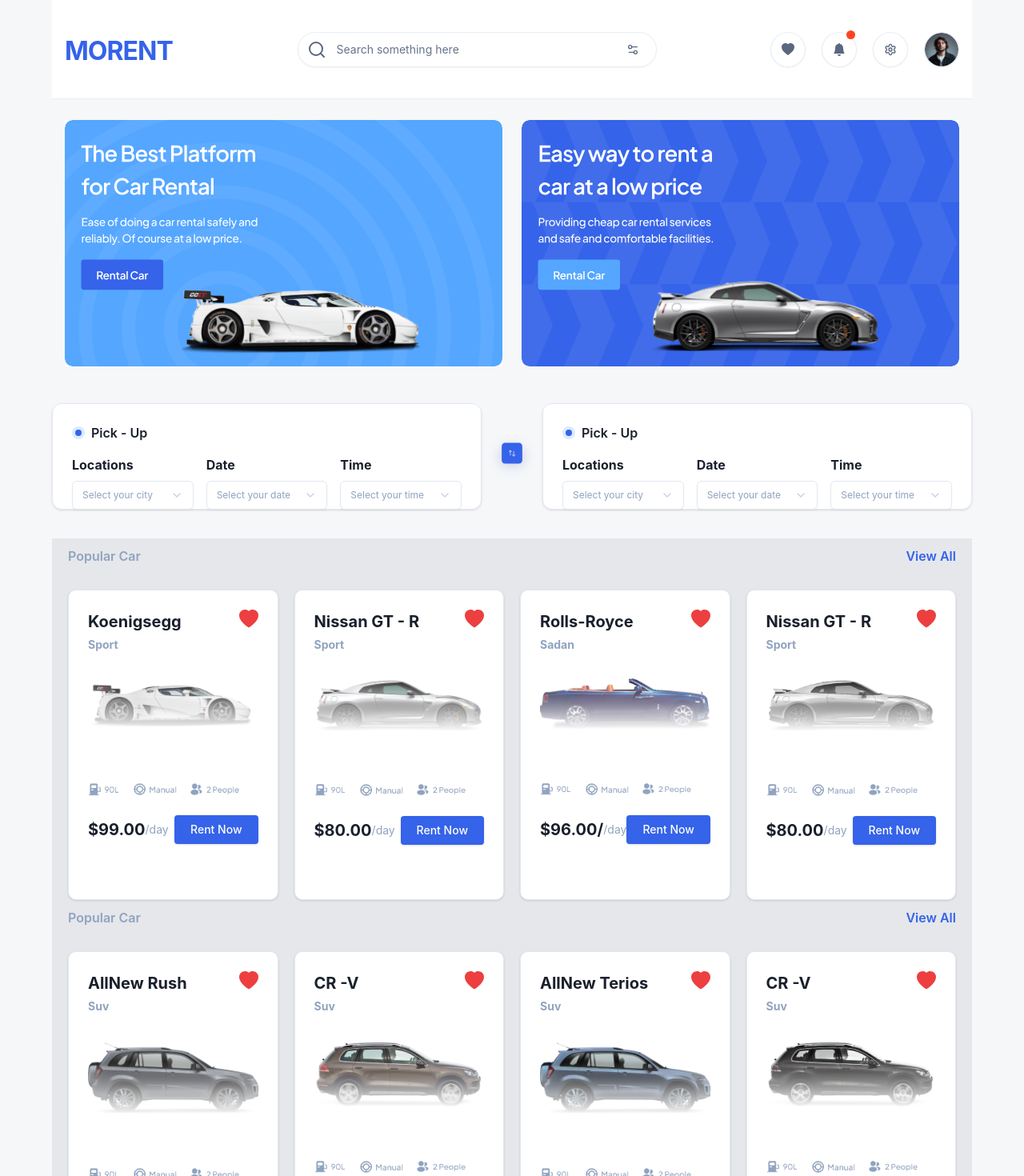
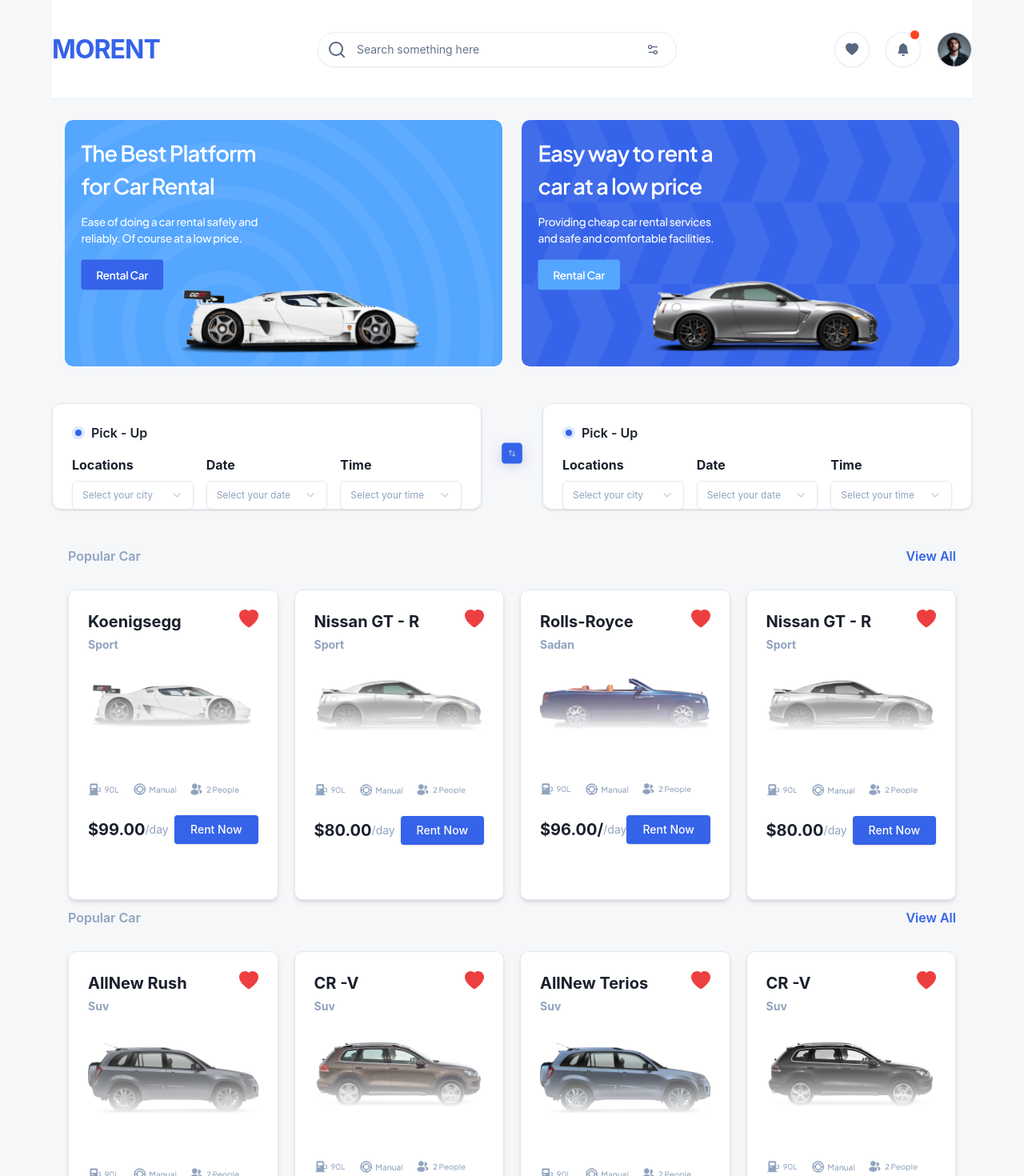
Before and after one commit to MOrhan786/hackathon-figma-pro, a Next.js app: page / in a window 1280 px wide. Shown: the top 1470 px of the page at 80% size. Built offline with nearby package versions, Linux system fonts and the light colour scheme.

Commit message:
first commit

```diff
--- a/src/app/carDetail/page.tsx
+++ b/src/app/carDetail/page.tsx
@@ -153,7 +153,7 @@
             {cars3.map((car) => (
               <Card
                 key={car.id}
-                className="relative w-full h-[378px] p-6 bg-[#FFFFFF] rounded-[10px]  "
+                className="relative w-full h-[378px] p-6 bg-[#FFFFFF] rounded-[10px]  shadow-md transition-transform duration-300 hover:scale-105 "
               >
                 {/* Header Section */}
                 <div className="flex justify-between items-start">
@@ -248,7 +248,7 @@
             {cars3.map((car) => (
               <Card
                 key={car.id}
-                className="relative w-full h-[378px] p-6 bg-[#FFFFFF] rounded-[10px]  "
+                className="relative w-full h-[378px] p-6 bg-[#FFFFFF] rounded-[10px]  shadow-md transition-transform duration-300 hover:scale-105 "
               >
                 {/* Header Section */}
                 <div className="flex justify-between items-start">
--- a/src/app/category/page.tsx
+++ b/src/app/category/page.tsx
@@ -41,7 +41,7 @@
             {cars2.map((car) => (
               <Card
                 key={car.id}
-                className="relative w-full h-[378px] p-6 bg-[#FFFFFF] rounded-[10px]  "
+                className="relative w-full h-[378px] p-6 bg-[#FFFFFF] rounded-[10px]  shadow-md transition-transform duration-300 hover:scale-105 "
               >
                 {/* Header Section */}
                 <div className="flex justify-between items-start">
--- a/src/app/globals.css
+++ b/src/app/globals.css
@@ -73,27 +73,11 @@
   }
 }
 
-/*
-:root {
-  --background: #ffffff;
-  --foreground: #171717;
-}
-
-@media (prefers-color-scheme: dark) {
-  :root {
-    --background: #0a0a0a;
-    --foreground: #ededed;
+@layer utilities {
+  .hover-zoom {
+    transition: transform 0.3s ease-in-out;
+  }
+  .hover-zoom:hover {
+    transform: scale(1.1);
   }
 }
-
-body {
-  color: var(--foreground);
-  background: var(--background);
-  font-family: Arial, Helvetica, sans-serif;
-}
-
-@layer utilities {
-  .text-balance {
-    text-wrap: balance;
-  }
-} */
--- a/src/components/cardsCar.tsx
+++ b/src/components/cardsCar.tsx
@@ -9,8 +9,9 @@
 
 function Cards() {
   return (
+
     <div>
-      <section className="bg-gray-200 w-full h-auto mt-[36px]">
+      <section className="bg-[#F6F7F9] w-full h-auto mt-[36px]">
         {/* Header */}
         <div className="w-full h-[44px] flex justify-between items-center px-5">
           <span className="text-[#90A3BF] font-semibold text-[16px]">
@@ -22,11 +23,11 @@
         </div>
 
         {/* Cards Section */}
-        <div className="mt-5 px-5 grid grid-cols-1  sm:grid-cols-2 lg:grid-cols-4 gap-5  ">
+        <div className="mt-5 px-5 grid grid-cols-1  sm:grid-cols-1 lg:grid-cols-4 lg:gap-5 sm:gap-3 ">
           {cars1.map(( car) => (
             <Card
               key={car.id}
-              className="relative w-full h-[388px] p-6 bg-[#FFFFFF] rounded-[10px]   "
+              className="relative w-full h-[388px] p-6 bg-[#FFFFFF] rounded-[10px]  shadow-md transition-transform duration-300 hover:scale-105  "
             >
               {/* Header Section */}
               <div className="flex justify-between items-start ">
@@ -110,11 +111,11 @@
         </div>
 
         {/* Cards Section */}
-        <div className="mt-5 px-5 grid grid-cols-1  sm:grid-cols-2 lg:grid-cols-4 gap-5  ">
+        <div className="mt-5 px-5 grid grid-cols-1  sm:grid-cols-1 lg:grid-cols-4 gap-5  ">
           {cars.map((car) => (
             <Card
               key={car.id}
-              className="relative w-full h-[388px] p-6 bg-[#FFFFFF] rounded-[10px]  "
+              className="relative w-full h-[388px] p-6 bg-[#FFFFFF] rounded-[10px]  shadow-md transition-transform duration-300 hover:scale-105  "
             >
               {/* Header Section */}
               <div className="flex justify-between items-start">
--- a/src/components/header.tsx
+++ b/src/components/header.tsx
@@ -1,35 +1,32 @@
+"use client";
 
-"use client"
+import { Search, Settings2 } from "lucide-react";
+import { Button } from "@/components/ui/button";
+import { Input } from "@/components/ui/input";
+import { BsBellFill, BsHeartFill } from "react-icons/bs";
+import Image from "next/image";
 
-import {  Search, Settings2, SettingsIcon } from 'lucide-react'
-import { Button } from "@/components/ui/button"
-import { Input } from "@/components/ui/input"
-import { BsBellFill, BsHeartFill } from 'react-icons/bs'
-import Image from 'next/image'
-
-
-
-
-
-function header() {
+function Header() {
   return (
-    < div className='lg:w-full lg:max-w-[1440px] sm:w-[800px] sm:h-[141px] px-[65px]  '>
-      {/* navbar div */}
-
-         <nav className=" h-[124px] bg-[#FFFFFF] border-b border-[rgba(195,212,233,0.4)] px-4  ">
+    <div className="w-full px-4 lg:px-[65px]">
+      {/* Navbar */}
+      <nav className="h-[124px] bg-[#FFFFFF] border-b border-[rgba(195,212,233,0.4)]">
         <div className="max-w-[1440px] mx-auto h-full flex items-center justify-between">
           {/* Logo */}
-        <a href="#" className=" w-[148px] h-[44px] text-[32px] font-bold text-[#3563E9] tracking-[-0.03em]">
+          <a
+            href="#"
+            className="text-[24px] lg:text-[32px] font-bold text-[#3563E9] tracking-[-0.03em]"
+          >
             MORENT
           </a>
 
           {/* Search Bar */}
-        <div className="relative max-w-[449px] w-full h-[44px]  ">
+          <div className="hidden sm:flex relative w-full max-w-[449px] h-[44px]">
             <div className="absolute left-3 top-1/2 -translate-y-1/2">
               <Search className="h-6 w-6 text-[#596780]" />
             </div>
             <Input
-            className="h-11 pl-12 pr-12   border-[rgba(195,212,233,0.4)] text-[#596780] rounded-3xl"
+              className="h-11 pl-12 pr-12 border-[rgba(195,212,233,0.4)] text-[#596780] rounded-3xl"
               placeholder="Search something here"
               type="search"
             />
@@ -38,50 +35,41 @@
               variant="ghost"
               className="absolute right-3 top-1/2 -translate-y-1/2 hover:bg-transparent"
             >
-            <Settings2  className="h-6 w-6 text-[#596780]" />
+              <Settings2 className="h-6 w-6 text-[#596780]" />
             </Button>
           </div>
 
           {/* Right Actions */}
-        <div className="flex items-center gap-5">
-          {/* Like Button */}
+          <div className="flex items-center gap-3 sm:gap-5">
+            {/* Like Button - Hidden on Small Screens */}
             <Button
               size="icon"
               variant="outline"
-            className="h-11 w-11 rounded-full border-[rgba(195,212,233,0.4)]"
+              className="hidden sm:flex h-10 w-10 sm:h-11 sm:w-11 rounded-full border-[rgba(195,212,233,0.4)]"
             >
-            <BsHeartFill className="h-6 w-6 text-[#596780]" />
+              <BsHeartFill className="h-5 w-5 sm:h-6 sm:w-6 text-[#596780]" />
             </Button>
 
-          {/* Notifications */}
-          <div className="relative">
+            {/* Notifications - Hidden on Small Screens */}
+            <div className="relative hidden sm:flex">
               <Button
                 size="icon"
                 variant="outline"
-              className="h-11 w-11 rounded-full border-[rgba(195,212,233,0.4)]"
+                className="h-10 w-10 sm:h-11 sm:w-11 rounded-full border-[rgba(195,212,233,0.4)]"
               >
-              <BsBellFill className="h-6 w-6 text-[#596780]" />
+                <BsBellFill className="h-5 w-5 sm:h-6 sm:w-6 text-[#596780]" />
               </Button>
-            <span className="absolute -top-0.5 right-0.5 h-[11px] w-[11px] bg-[#FF4423] rounded-full" />
+              <span className="absolute -top-0.5 right-0.5 h-[8px] sm:h-[11px] w-[8px] sm:w-[11px] bg-[#FF4423] rounded-full" />
             </div>
 
-          {/* Settings */}
+            {/* Profile - Always Visible */}
             <Button
               size="icon"
               variant="outline"
-            className="h-11 w-11 rounded-full border-[rgba(195,212,233,0.4)]"
-          >
-            <SettingsIcon className="h-6 w-6  text-[#596780]" />
-          </Button>
-
-          {/* Profile */}
-          <Button
-            size="icon"
-            variant="outline"
-            className="h-11 w-11 p-0 rounded-full border-[rgba(195,212,233,0.4)] overflow-hidden"
+              className="h-10 w-10 sm:h-11 sm:w-11 p-0 rounded-full border-[rgba(195,212,233,0.4)] overflow-hidden"
             >
               <Image
-              src="/images/t-img.png"
+                src="/images/t-img.png" // Replace with your profile image URL
                 alt="Profile"
                 width={44}
                 height={44}
@@ -90,9 +78,31 @@
             </Button>
           </div>
         </div>
+
+        {/* Search Bar for Small Screens */}
+        <div className="sm:hidden mt-3 px-4">
+          <div className="relative w-full h-[44px] flex items-center gap-2">
+            {/* Search Bar */}
+            <div className="relative flex-grow h-full">
+              <div className="absolute left-1 top-1/2 -translate-y-1/2">
+                <Search className="h-4 w-4 text-[#596780]" />
+              </div>
+              <Input
+                className="h-full pl-6 pr-6 border-[rgba(195,212,233,0.4)] text-[#596780] rounded-[10px]"
+                placeholder="Search something here"
+                type="search"
+              />
+            </div>
+
+            {/* Settings Icon */}
+            <div className="flex items-center justify-center w-12 h-12  border-[rgba(195,212,233,0.4)] text-[#596780] rounded-[10px] border-[2px]">
+              <Settings2 className="h-6 w-6 text-[#596780]" />
+            </div>
+          </div>
+        </div>
       </nav>
+    </div>
+  );
+}
 
-    </div>
-  )
-}
-export default header ;
+export default Header;
--- a/src/components/heroSection.tsx
+++ b/src/components/heroSection.tsx
@@ -16,20 +16,20 @@
       {/* Top Car Section */}
       <div className="w-auto max-w-[1400px] mx-auto h-[360px] flex items-center justify-between gap-6 p-4 ">
         {/* Left Car Image */}
-        <div className="bg-white w-[640px]">
+        <div className="bg-white w-[640px] ">
           <div className="w-full h-full">
             <Image
               src="/images/left-car.svg"
               alt="hero"
               width={640}
               height={360}
-              className="rounded-[10px]"
+              className="rounded-[10px] "
             />
           </div>
         </div>
 
         {/* Right Car Image */}
-        <div className="bg-white w-[640px]">
+        <div className="bg-white w-[640px]  ">
           <div className="w-full h-full">
             <Image
               src="/images/r-car.svg"
--- a/tailwind.config.ts
+++ b/tailwind.config.ts
@@ -12,9 +12,8 @@
 
   	extend: {
 		screens: {
-			sm: { max: "375px" },
-
-		},
+			sm: "375px", // Add a custom screen size for 375px
+		  },
 
 
 			fontFamily: {
```
Lines whose indentation alone changed are shown as unchanged.
